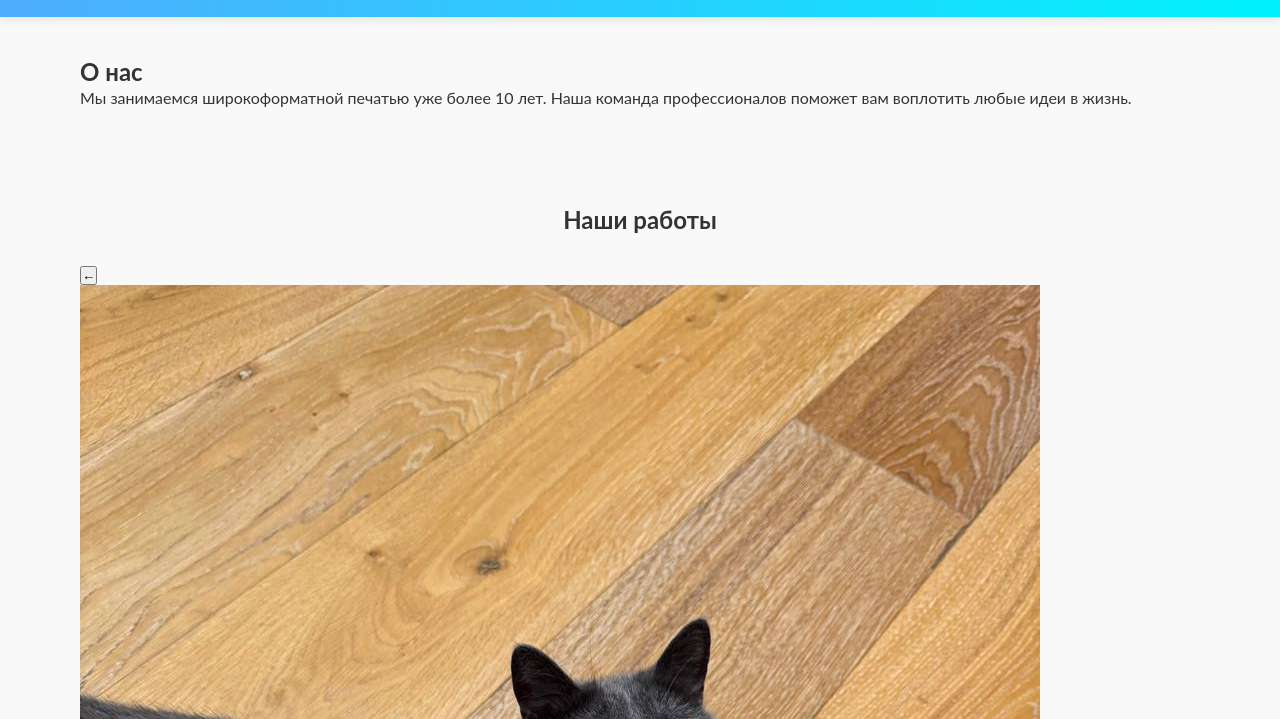
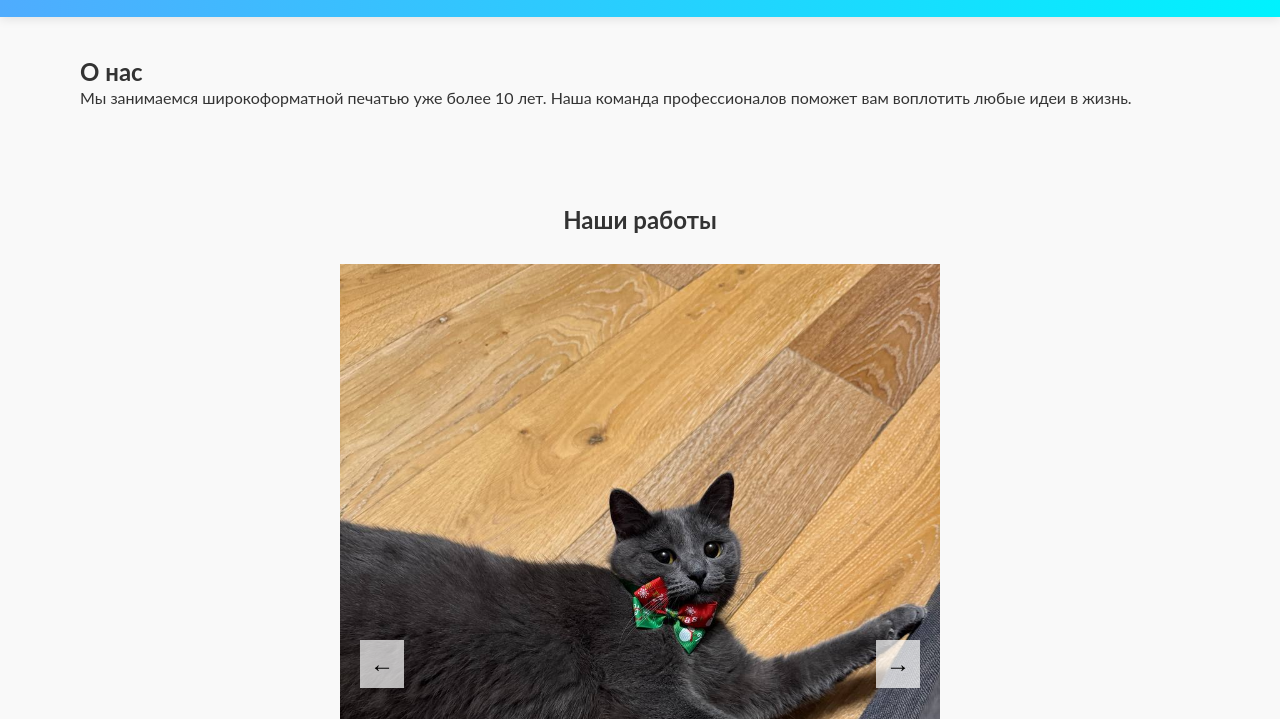
Before and after one commit to fedatop/WIdePrint, a plain HTML site: page index.html in a window 1280 px wide. Shown: the part 81-800 px from the top of the page. Drawn offline with nearby package versions, Linux system fonts and the light colour scheme.

Commit message:
Update styles.css

```diff
--- a/styles.css
+++ b/styles.css
@@ -153,3 +153,59 @@ body {
     text-align: center;
     box-shadow: 0 -2px 10px rgba(0, 0, 0, 0.1);
 }
+
+.portfolio h2 {
+    text-align: center;
+    margin-bottom: 30px;
+}
+
+/* Стилизация контейнера */
+.slider-container {
+    position: relative;
+    width: 600px; /* Можно изменить размер под ваши потребности */
+    margin: 0 auto;
+    overflow: hidden;
+}
+
+/* Основные стили для изображения */
+.main-image img {
+    width: 100%;
+    height: auto;
+    display: block;
+    transition: transform 0.5s ease-in-out;
+}
+
+/* Скрытие неактивных изображений */
+.hidden-images img {
+    display: none;
+}
+
+/* Кнопки навигации */
+.prev-btn,
+.next-btn {
+    position: absolute;
+    top: 50%;
+    transform: translateY(-50%);
+    background-color: rgba(255, 255, 255, 0.7); /* Прозрачная кнопка */
+    border: none;
+    font-size: 24px;
+    padding: 10px;
+    cursor: pointer;
+}
+
+.prev-btn {
+    left: 20px;
+}
+
+.next-btn {
+    right: 20px;
+}
+
+/* Эффекты анимации */
+.slide-left {
+    transform: translateX(-100%);
+}
+
+.slide-right {
+    transform: translateX(100%);
+}
```
